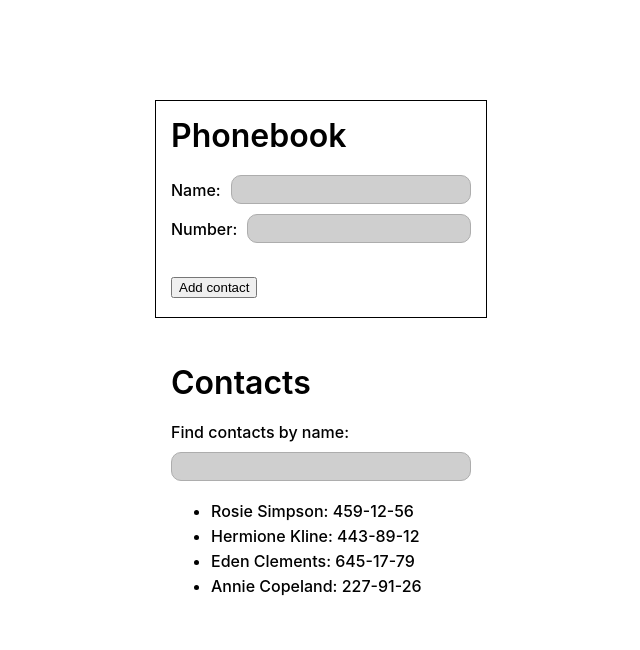
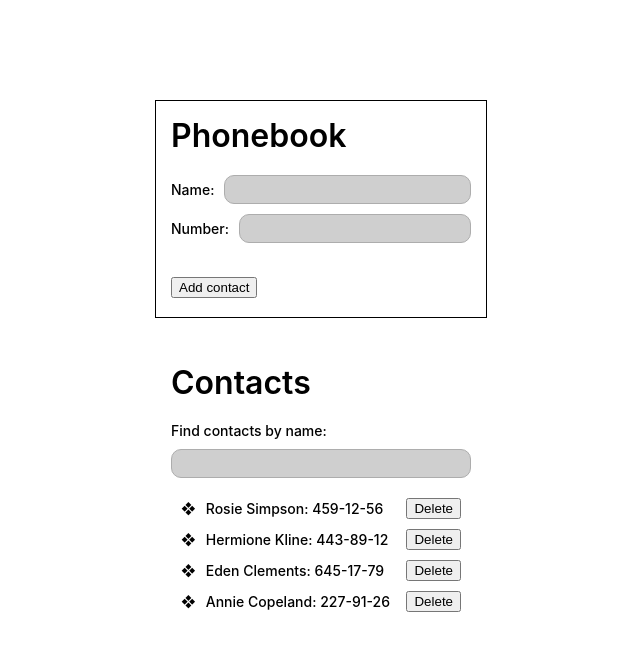
Before and after one commit to AndriiTsokur/goit-react-hw-07-phonebook, a React (Create React App) app: page / in a window 1280 px wide. Shown: the top 650 px of the page, without its empty margins (319-959 px from the left). Built offline with nearby package versions, Linux system fonts and the light colour scheme.

Commit message:
Adds complete solution

```diff
--- a/src/components/App/App.jsx
+++ b/src/components/App/App.jsx
@@ -33,11 +33,22 @@ export class App extends React.Component {
 		});
 	};
 
+	handleDelete = idToBeDeleted => {
+		this.setState({
+			contacts: this.state.contacts.filter(
+				contact => contact.id !== idToBeDeleted
+			),
+		});
+	};
+
 	render() {
 		return (
 			<section className={css.app__container}>
 				<AddContact onAddContact={this.onAddContact} />
-				<ContactsList data={this.state.contacts} />
+				<ContactsList
+					data={this.state.contacts}
+					handleDelete={this.handleDelete}
+				/>
 			</section>
 		);
 	}
--- a/src/components/Phonebook/AddContact.jsx
+++ b/src/components/Phonebook/AddContact.jsx
@@ -33,7 +33,7 @@ export class AddContact extends Component {
 							className={css.phonebook__input}
 							type="text"
 							name="name"
-							pattern="^[a-zA-Zа-яА-Я]+(([' -][a-zA-Zа-яА-Я ])?[a-zA-Zа-яА-Я]*)*$"
+							// pattern="^[a-zA-Zа-яА-Я]+(([' -][a-zA-Zа-яА-Я ])?[a-zA-Zа-яА-Я]*)*$"
 							title="Name may contain only letters, apostrophe, dash and spaces. For example Adrian, Jacob Mercer, Charles de Batz de Castelmore d'Artagnan"
 							required
 						/>
@@ -46,7 +46,7 @@ export class AddContact extends Component {
 							className={css.phonebook__input}
 							type="tel"
 							name="number"
-							pattern="\+?\d{1,4}?[-.\s]?\(?\d{1,3}?\)?[-.\s]?\d{1,4}[-.\s]?\d{1,4}[-.\s]?\d{1,9}"
+							// pattern="\+?\d{1,4}?[-.\s]?\(?\d{1,3}?\)?[-.\s]?\d{1,4}[-.\s]?\d{1,4}[-.\s]?\d{1,9}"
 							title="Phone number must be digits and can contain spaces, dashes, parentheses and can start with +"
 							required
 						/>
--- a/src/components/Phonebook/AddContact.module.css
+++ b/src/components/Phonebook/AddContact.module.css
@@ -18,7 +18,7 @@
 	align-items: center;
 	margin-bottom: 10px;
 
-	font-size: 16px;
+	font-size: 14px;
 	font-weight: 500;
 }
 
--- a/src/components/Phonebook/ContactsList.jsx
+++ b/src/components/Phonebook/ContactsList.jsx
@@ -38,6 +38,13 @@ export class ContactsList extends React.Component {
 								.map(item => (
 									<li key={item.id} className={css.contacts__item}>
 										{item.name}: {item.number}
+										<button
+											className={css.contacts__deleteBtn}
+											onClick={() => this.props.handleDelete(item.id)}
+											type="button"
+										>
+											Delete
+										</button>
 									</li>
 								))}
 						</ul>
--- a/src/components/Phonebook/ContactsList.module.css
+++ b/src/components/Phonebook/ContactsList.module.css
@@ -15,7 +15,7 @@
 	gap: 10px;
 	margin-bottom: 20px;
 
-	font-size: 16px;
+	font-size: 14px;
 	font-weight: 500;
 }
 
@@ -34,11 +34,26 @@
 .contacts__empty,
 .contacts__list {
 	margin-block: 0;
+	padding-inline: 10px;
 
-	font-size: 16px;
+	font-size: 14px;
 	font-weight: 500;
 }
 
+.contacts__item {
+	display: flex;
+	gap: 10px;
+	align-items: center;
+}
+
 .contacts__item:not(:last-child) {
-	margin-bottom: 5px;
+	margin-bottom: 10px;
 }
+
+.contacts__item::before {
+	content: '\2756';
+}
+
+.contacts__deleteBtn {
+	margin-left: auto;
+}
```
